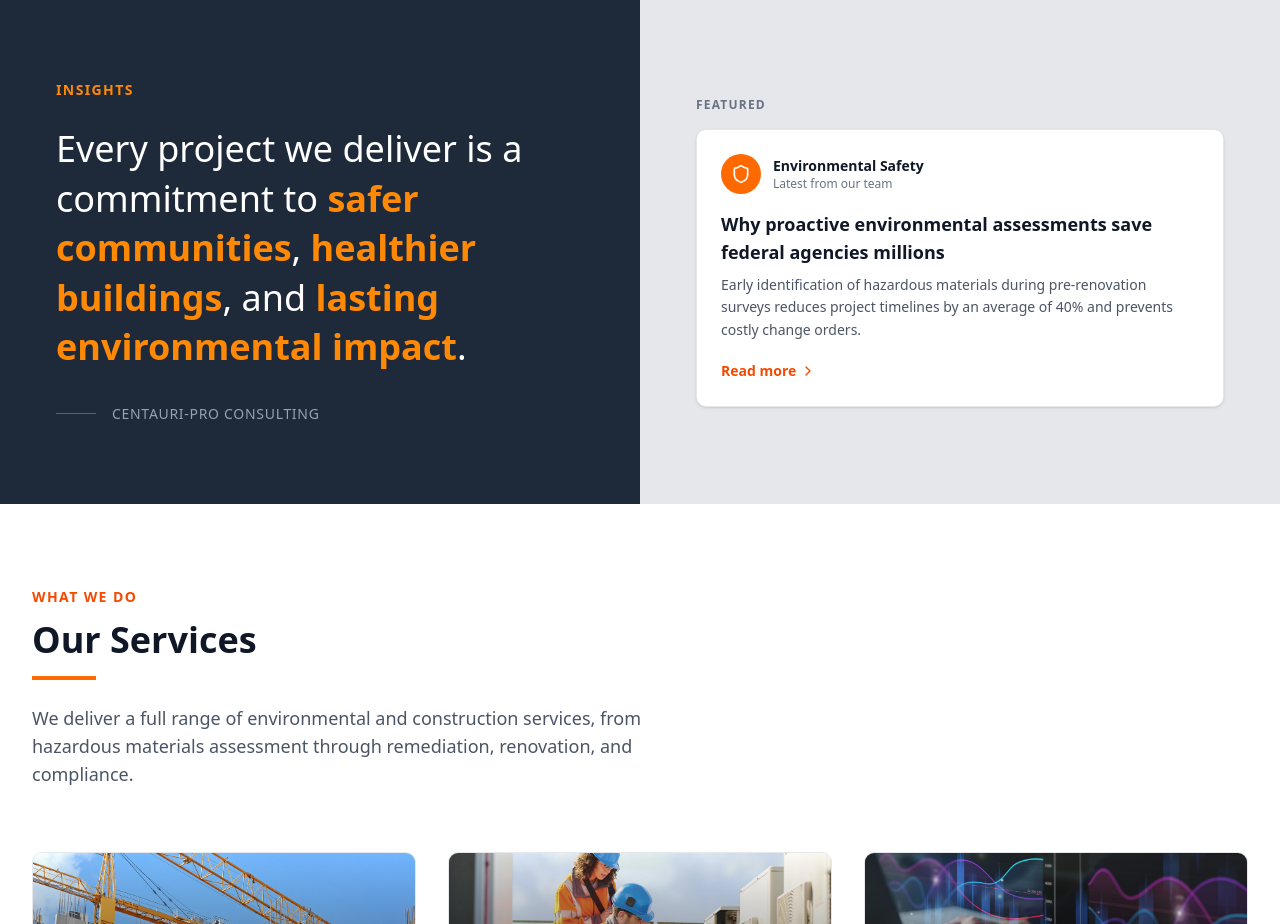
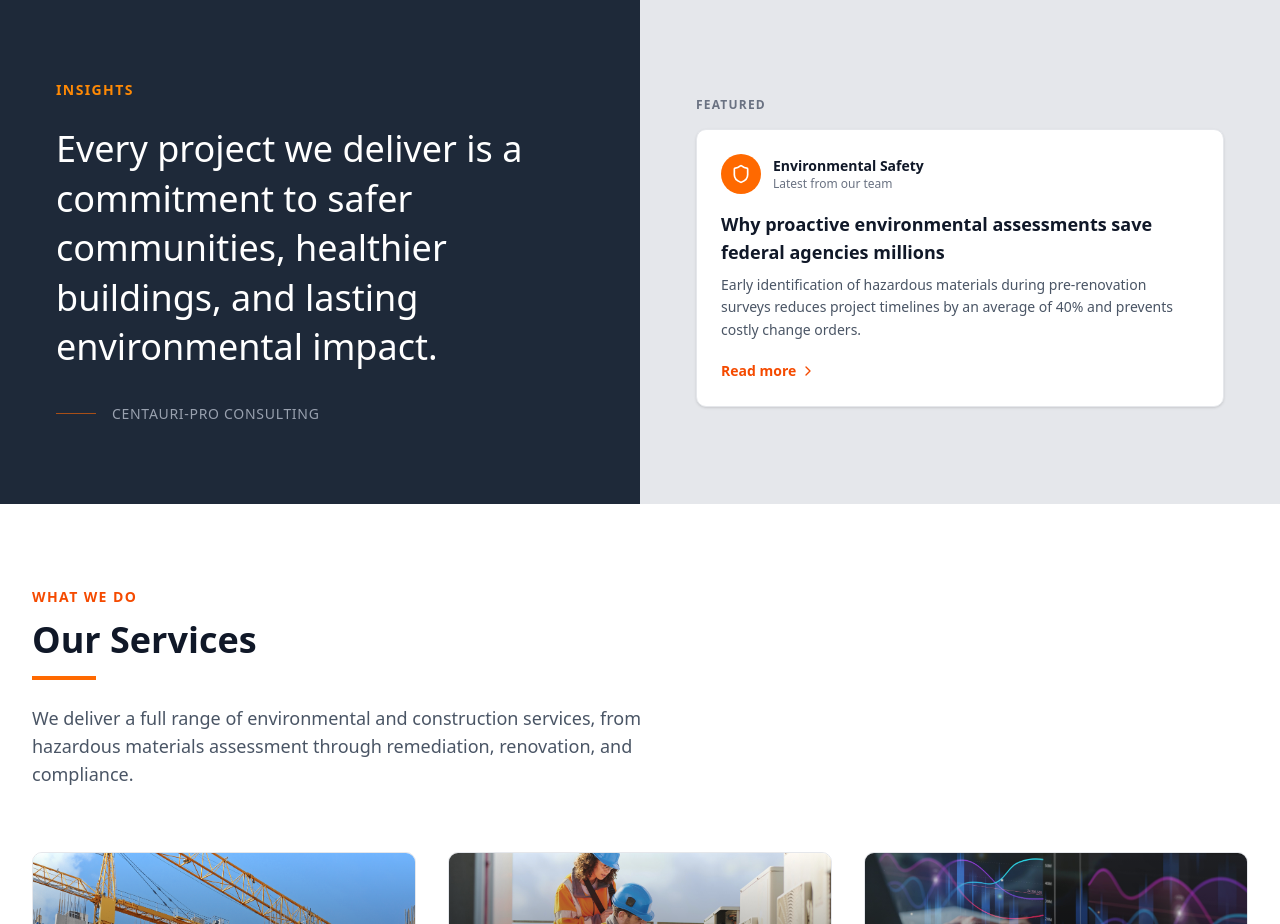
Before and after one commit to nexdyne/Stratra-Dynamics-L.L.C, a React (Vite) app: page / in a window 1280 px wide. Shown: the part 1520-2444 px from the top of the page. Built offline with nearby package versions, Linux system fonts and the light colour scheme.

Commit message:
Remove orange highlight from insight quote text

```diff
--- a/src/pages/HomePage.jsx
+++ b/src/pages/HomePage.jsx
@@ -311,10 +311,7 @@ const HomePage = () => {
             <div className="bg-gray-800 px-8 md:px-14 py-16 md:py-20 flex flex-col justify-center">
               <span className="text-orange-400 text-sm font-bold tracking-widest uppercase mb-6 block">Insights</span>
               <h2 className="text-2xl md:text-3xl lg:text-4xl font-light text-white leading-snug mb-8">
-                Every project we deliver is a commitment to
-                <span className="text-orange-400 font-semibold"> safer communities</span>,
-                <span className="text-orange-400 font-semibold"> healthier buildings</span>, and
-                <span className="text-orange-400 font-semibold"> lasting environmental impact</span>.
+                Every project we deliver is a commitment to safer communities, healthier buildings, and lasting environmental impact.
               </h2>
               <div className="flex items-center gap-4">
                 <div className="w-10 h-px bg-orange-500/60"></div>
```
